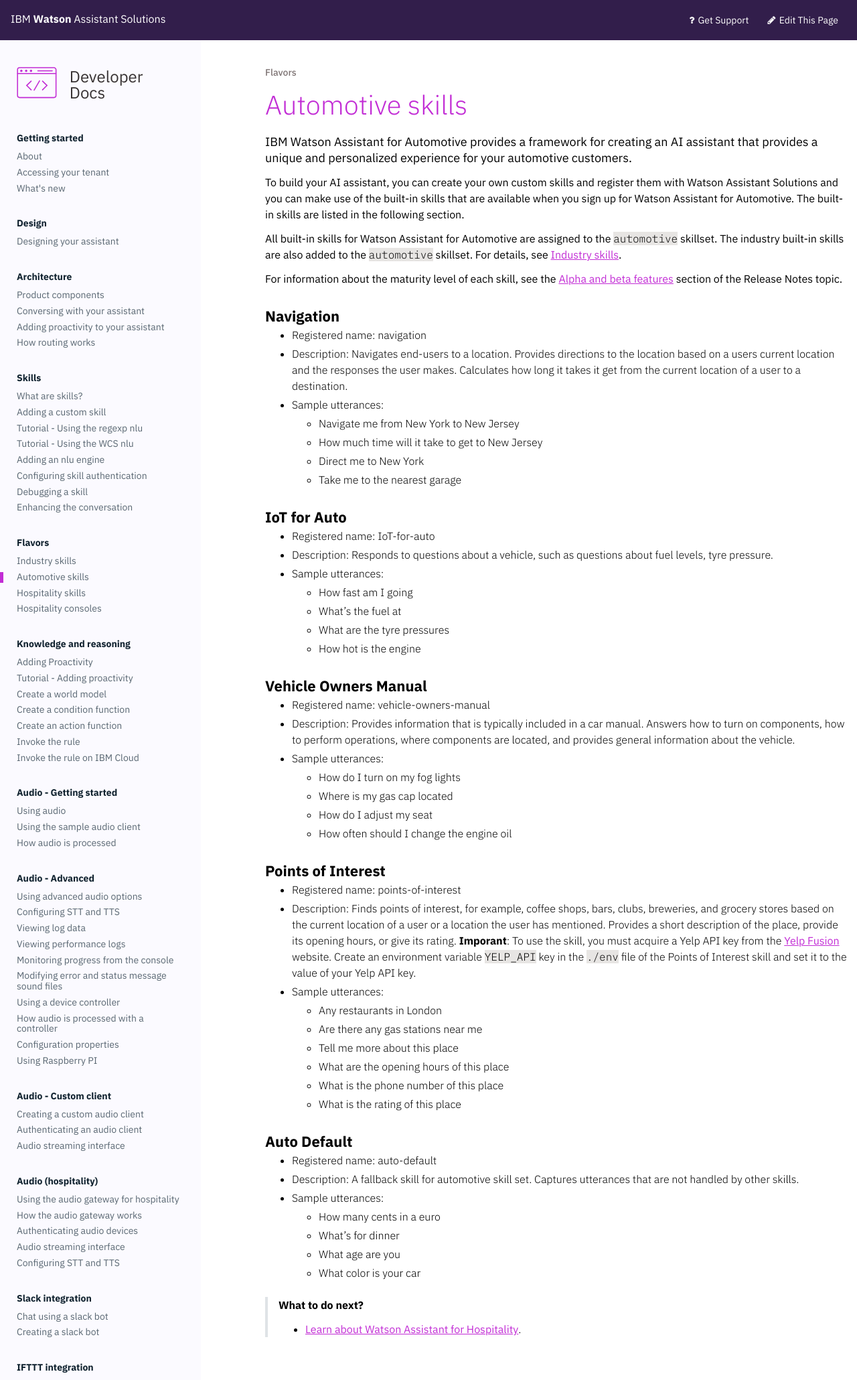
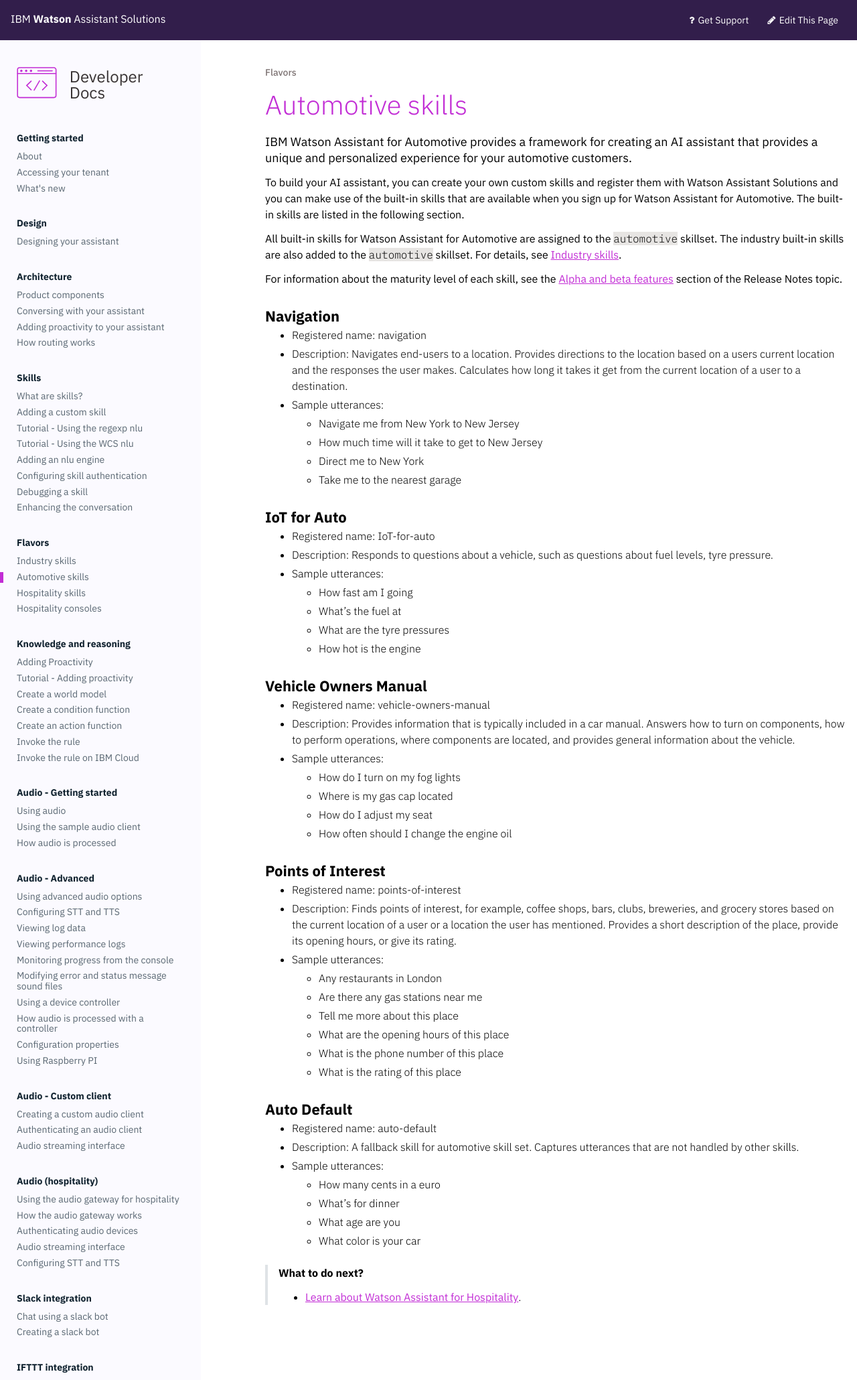
Before and after one commit to Watson-Personal-Assistant/developer, a Jekyll site: the page built from _content/flavours/automotive.md, in a window 1280 px wide. Shown: the whole page at 67% size. Built offline with Jekyll 4.4.1, drawn with Linux system fonts in a browser that asks for light colours; some web fonts are replaced.

Commit message:
remove yelp key

```diff
--- a/_content/flavours/automotive.md
+++ b/_content/flavours/automotive.md
@@ -39,7 +39,7 @@
 
 ### Points of Interest
 - Registered name: points-of-interest
-- Description: Finds points of interest, for example, coffee shops, bars, clubs, breweries, and grocery stores based on the current location of a user or a location the user has mentioned.  Provides a short description of the place, provide its opening hours, or give its rating. **Imporant**: To use the skill, you must acquire a Yelp API key from the [Yelp Fusion](https://www.yelp.com/fusion) website. Create an environment variable `YELP_API` key in the `./env` file of the Points of Interest skill and set it to the value of your Yelp API key.
+- Description: Finds points of interest, for example, coffee shops, bars, clubs, breweries, and grocery stores based on the current location of a user or a location the user has mentioned.  Provides a short description of the place, provide its opening hours, or give its rating.
 - Sample utterances:
     - Any restaurants in London
     - Are there any gas stations near me
```
